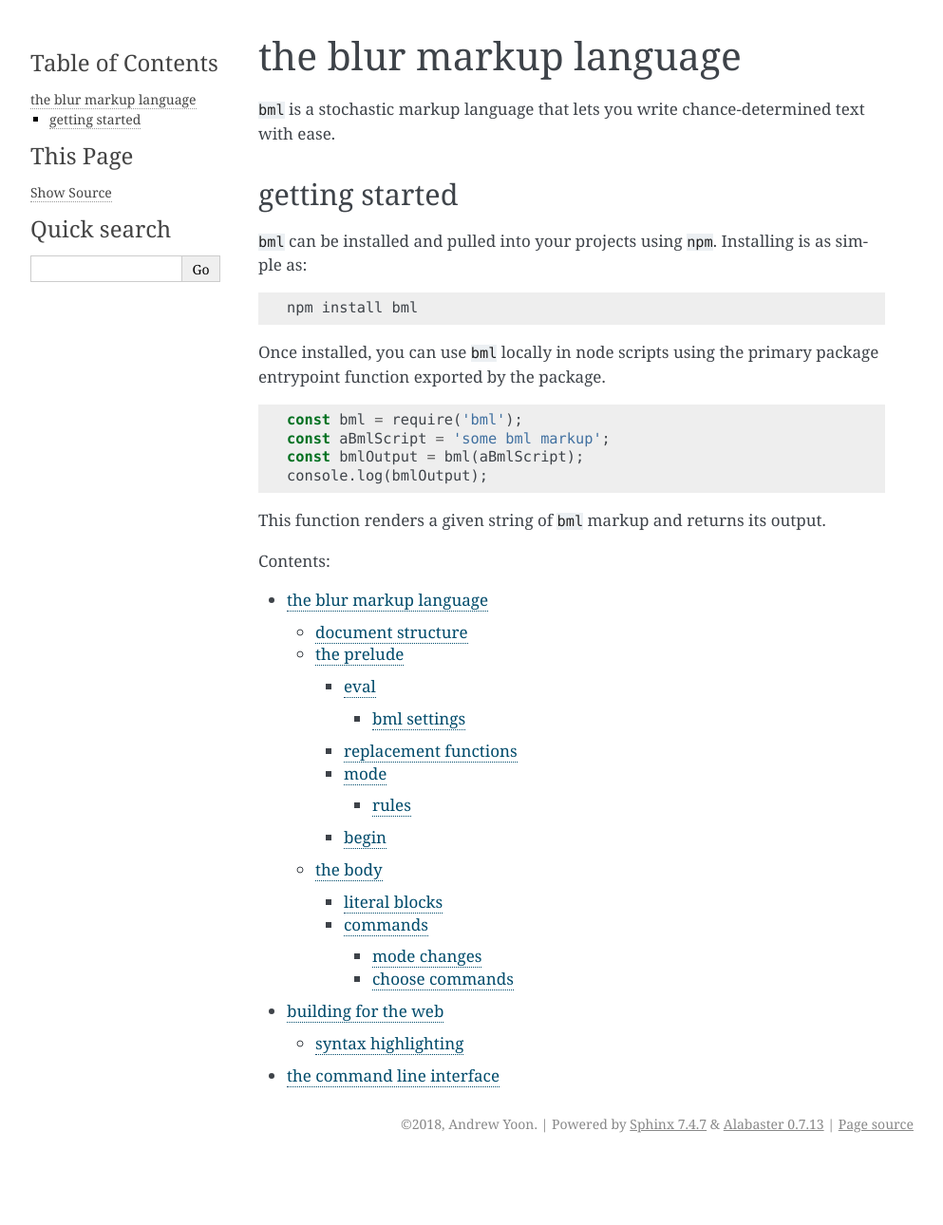
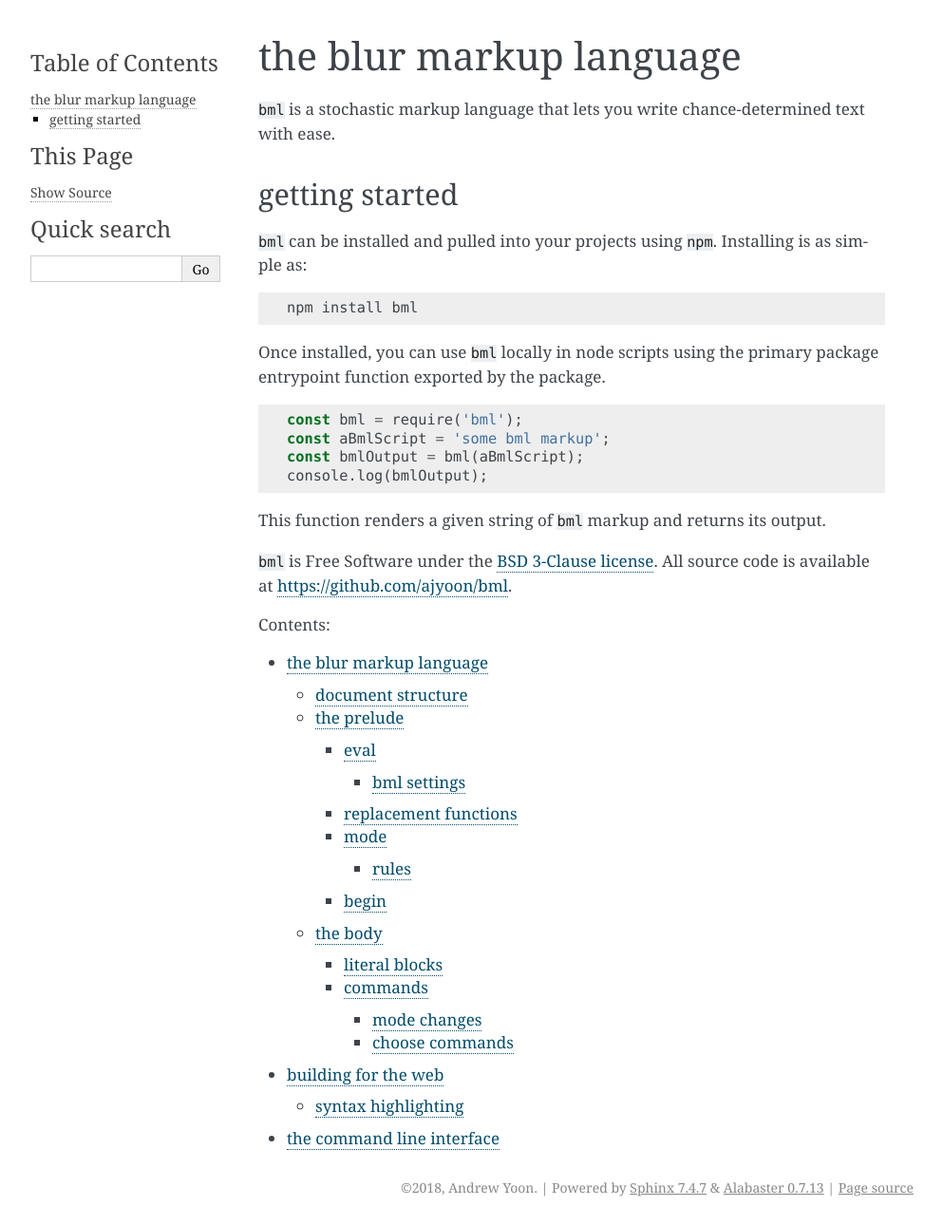
Before and after one commit to ajyoon/bml, a Sphinx documentation site: the page built from doc/source/index.rst, in a window 1280 px wide. Shown: the whole page at 95% size, without its empty margins (148-1141 px from the left). Built offline with Sphinx 7.4.7, drawn with Linux system fonts in a browser that asks for light colours; before the commit the page ends 1223 px from its top, so only the background shows below that.

Commit message:
add repo links

```diff
--- a/doc/source/index.rst
+++ b/doc/source/index.rst
@@ -24,6 +24,10 @@ package entrypoint function exported by the package.
 
 This function renders a given string of ``bml`` markup and returns its output.
 
+``bml`` is Free Software under the `BSD 3-Clause license
+<https://github.com/ajyoon/bml/blob/master/LICENSE>`_. All source code is
+available at `<https://github.com/ajyoon/bml>`_.
+
 .. toctree::
    :caption: Contents:
 
```
